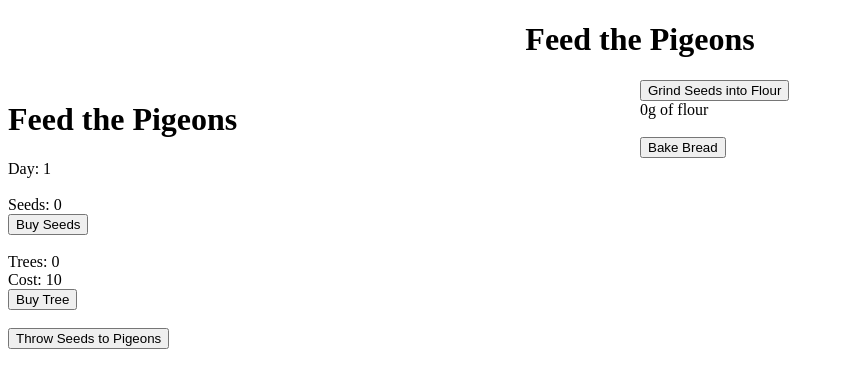
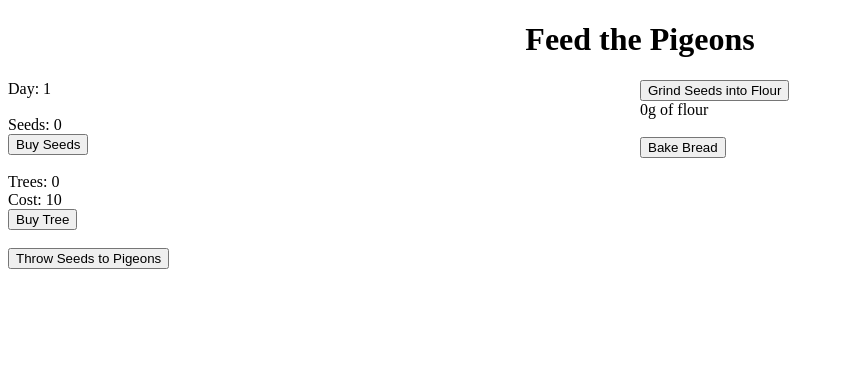
Before and after one commit to HoboZeke/hobozeke.github.io, a Jekyll site: the page incremental/index.html, which Jekyll copies as it is, in a window 1280 px wide. Shown: the top 388 px of the page, without its empty margins (0-844 px from the left). Built offline with Jekyll 4.4.1, drawn with Linux system fonts in a browser that asks for light colours.

Commit message:
Update index.html

```diff
--- a/incremental/index.html
+++ b/incremental/index.html
@@ -13,7 +13,6 @@
   </div>
   <div id="column1">
 <body>
- <h1>Feed the Pigeons</h1>
   Day: <span id="interval">1</span>  <br/>
   <br/>
   Seeds: <span id = "seeds">0</span> <br/>
```
